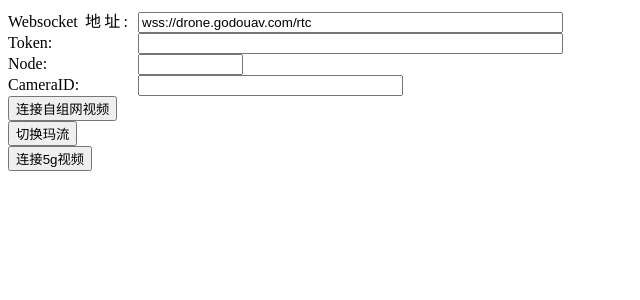
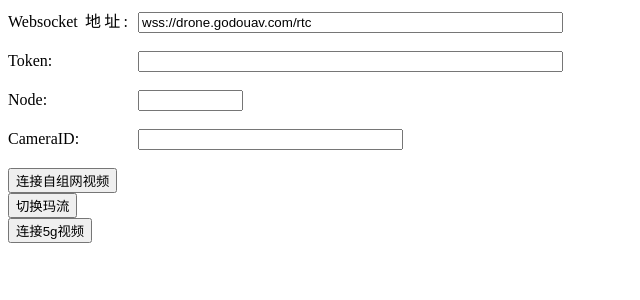
Before and after one commit to gdcx/godoc, a React app in the folder video_demo/: page / in a window 1280 px wide. Shown: the top 300 px of the page, without its empty margins (0-640 px from the left). Built offline with nearby package versions, Linux system fonts and the light colour scheme.

Commit message:
feat: update video_demo.

```diff
--- a/video_demo/src/Config.js
+++ b/video_demo/src/Config.js
@@ -2,7 +2,7 @@
 let Config = {
     rtc: {
         iceServers: [{
-            urls: ["turn:p.godouav.com"],
+            urls: ["turn:stun.godouav.com"],
             username: 'kurento',
             credential: 'kurento'
         }
@@ -11,14 +11,14 @@ let Config = {
     server: "wss://drone.godouav.com/rtc",
     token: "",
     node: "",
-    camerId: "",
+    cameraId: "",
 
     //5g方案
     server_5g: 'wss://drone.godouav.com:443/sfu/ws',
     codec: 'vp8',
     iceServers: [
         {
-            "urls": "stun:stun.l.google.com:19302",
+            "urls": "stun:stun.godouav.com",
         }
     ]
 };
--- a/video_demo/src/components/App.js
+++ b/video_demo/src/components/App.js
@@ -13,7 +13,7 @@ class App extends React.Component {
             wsAddr: Config.server,
             token: Config.token,
             node: Config.node,
-            cameraId: Config.camerId,
+            cameraId: Config.cameraId,
             showVideo: false,
             connecting: false,
             stream: 'main',
@@ -43,30 +43,41 @@ class App extends React.Component {
         let btn5gText = this.get5gBtnText();
         return (
             <form >
-                <label>Websocket 地址:</label>
-                <input type="text" value={this.state.wsAddr} size="50" onChange={this.changeWS}></input>
+                <div>
+                    <label>Websocket 地址:</label>
+                    <input type="text" value={this.state.wsAddr} size="50" onChange={this.changeWS}></input>
+                </div>
                 <br></br>
 
+                <div>
                 <label>Token:</label>
                 <input type="text" value={this.state.token} size="50" onChange={this.changeToken}></input>
+                </div>
                 <br></br>
 
+                <div>
                 <label> Node:
                 </label>
                 <input type="text" value={this.state.node} size="10" onChange={this.changeNode}></input>
+                </div>
                 <br></br>
 
+                <div>
                 <label> CameraID:
                 </label>
                 <input type="text" value={this.state.cameraId} size="30" onChange={this.changeCameraId}></input>
+                </div>
                 <br></br>
 
-                <input type="button" value={btnText} onClick={this.onBtnClick}></input><br></br>
+                <div>
+                    <input type="button" value={btnText} onClick={this.onBtnClick}></input>
+                </div>
+                <div>
                 <input type="button" value="切换玛流" onClick={this.onSwitchStream}></input>
                 {this.state.showVideo &&
                     < Video cameraId={this.state.cameraId} rtc={this.rtc} />
                 }
-                <br></br>
+                </div>
                 <input type="button" value={btn5gText} onClick={this.on5gBtnClick}></input>
             </form>
         )
@@ -92,7 +103,7 @@ class App extends React.Component {
 
     changeCameraId(event) {
         this.setState({
-            cameraID: event.target.value
+            cameraId: event.target.value
         })
     }
 
```
Also changed, not shown: 2 other files (tests, documents, lock files or other folders).
